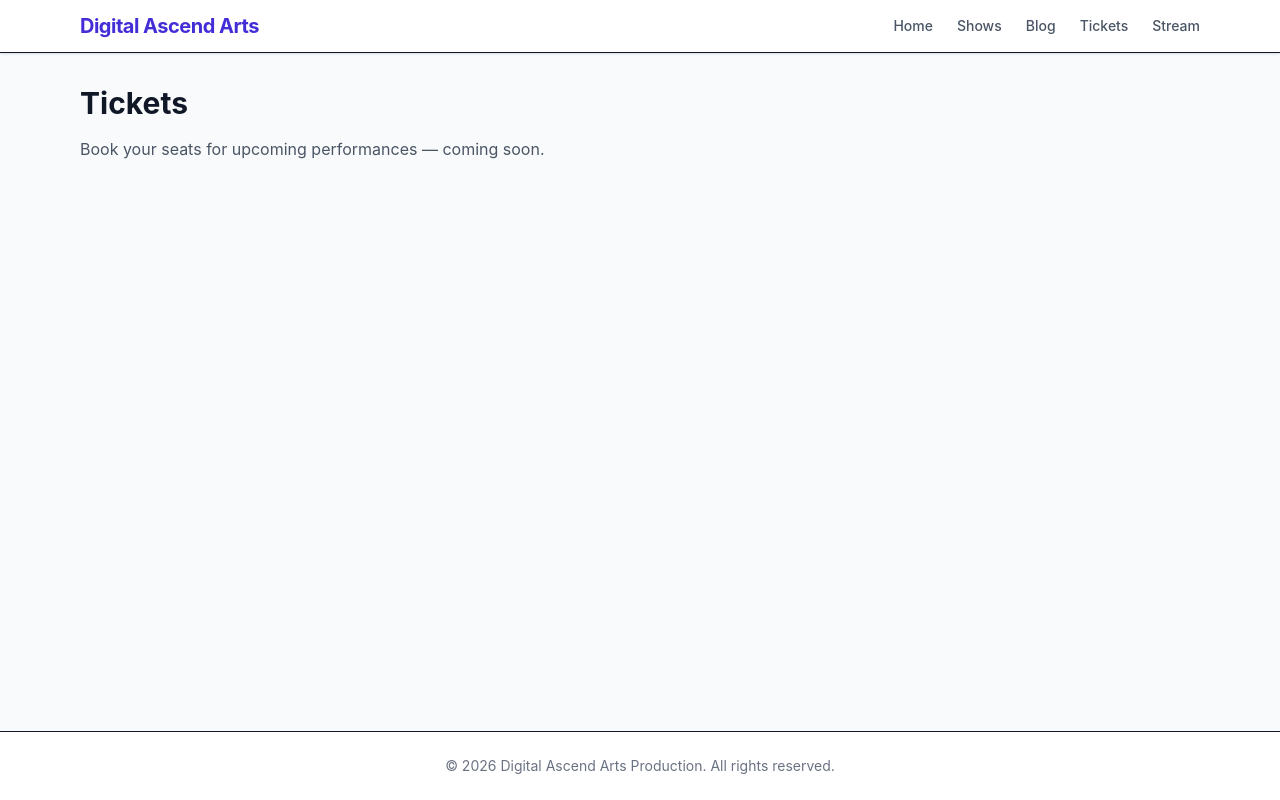
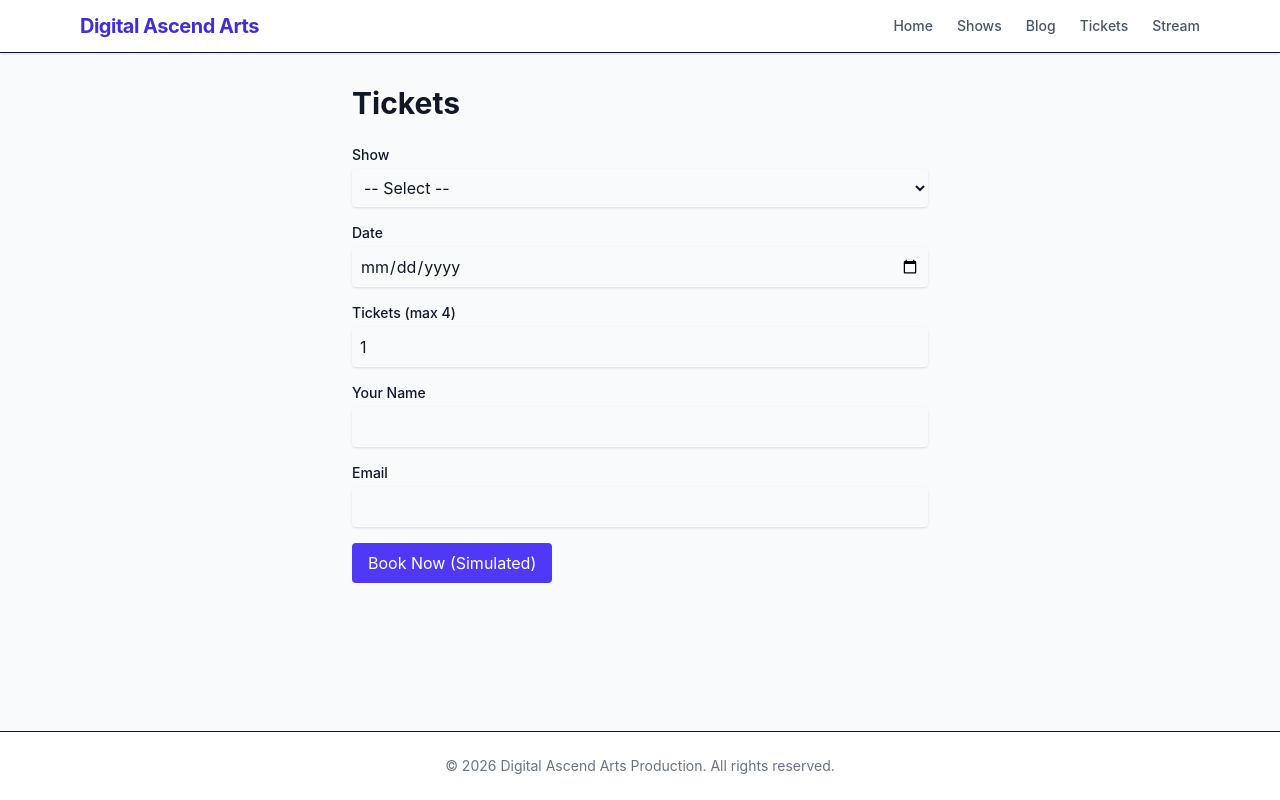
Before and after one commit to BonaventureMaina/digital-ascend, a SvelteKit app: page /tickets in a window 1280 px wide. Built offline with nearby package versions, Linux system fonts and the light colour scheme.

Commit message:
feat: simulated ticket booking with validation and confirmation

```diff
--- a/src/routes/stream/+page.svelte
+++ b/src/routes/stream/+page.svelte
@@ -1,2 +1,14 @@
-<h1 class="text-3xl font-bold">Stream</h1>
-<p class="mt-4 text-gray-600">Watch recorded productions online — coming soon.</p>
+<h1 class="text-3xl font-bold mb-4">Stream</h1>
+<p class="text-gray-600 mb-6">
+  Watch recorded productions online. <em>The Last Row</em> — coming soon.
+</p>
+
+<div class="max-w-2xl mx-auto">
+  <video controls class="w-full rounded-lg shadow-md">
+    <source src="/videos/sample.mp4" type="video/mp4" />
+    Your browser does not support the video tag.
+  </video>
+  <p class="text-sm text-gray-500 mt-2 text-center">
+    Sample footage — placeholder for future productions.
+  </p>
+</div>
--- /dev/null
+++ b/src/routes/tickets/+page.server.ts
@@ -0,0 +1,40 @@
+import type { Actions } from '@sveltejs/kit';
+
+let bookingCounter = 1000; // in-memory counter (resets on server restart)
+
+export const actions = {
+  default: async ({ request }) => {
+    const data = await request.formData();
+    const show = data.get('show') as string;
+    const date = data.get('date') as string;
+    const quantity = parseInt(data.get('quantity') as string, 10);
+    const name = data.get('name') as string;
+    const email = data.get('email') as string;
+
+    // Basic validation
+    const errors: Record<string, string> = {};
+    if (!show) errors.show = 'Please select a show.';
+    if (!date) errors.date = 'Please choose a date.';
+    if (!quantity || quantity < 1 || quantity > 4) errors.quantity = '1–4 tickets only.';
+    if (!name) errors.name = 'Name is required.';
+    if (!email || !email.includes('@')) errors.email = 'Valid email required.';
+
+    if (Object.keys(errors).length > 0) {
+      return { errors, values: { show, date, quantity, name, email } };
+    }
+
+    const bookingRef = `ASCEND-${bookingCounter++}`;
+
+    return {
+      success: true,
+      booking: {
+        ref: bookingRef,
+        show,
+        date,
+        quantity,
+        name,
+        email
+      }
+    };
+  }
+} satisfies Actions;
--- a/src/routes/tickets/+page.svelte
+++ b/src/routes/tickets/+page.svelte
@@ -1,2 +1,74 @@
-<h1 class="text-3xl font-bold">Tickets</h1>
-<p class="mt-4 text-gray-600">Book your seats for upcoming performances — coming soon.</p>
+<script lang="ts">
+  let { form } = $props();
+
+  const errors = form?.errors ?? {};
+  const values = form?.values ?? {};
+  const booking = form?.booking ?? null;
+  const success = form?.success ?? false;
+</script>
+
+<div class="max-w-xl mx-auto">
+  <h1 class="text-3xl font-bold mb-6">Tickets</h1>
+
+  {#if success && booking}
+    <div class="bg-green-50 border border-green-200 rounded-lg p-6">
+      <h2 class="text-xl font-semibold text-green-800 mb-2">Booking Confirmed</h2>
+      <p class="text-sm text-green-700 mb-4">Reference: <strong>{booking.ref}</strong></p>
+
+      <div class="bg-white p-4 rounded border border-green-100 space-y-2 text-sm">
+        <p><strong>Show:</strong> {booking.show}</p>
+        <p><strong>Date:</strong> {booking.date}</p>
+        <p><strong>Tickets:</strong> {booking.quantity}</p>
+        <p><strong>Name:</strong> {booking.name}</p>
+        <p><strong>Email:</strong> {booking.email}</p>
+      </div>
+
+      <p class="mt-4 text-sm text-green-700">This is a simulated booking. No payment has been taken.</p>
+      <button
+        onclick={() => window.print()}
+        class="mt-4 bg-indigo-600 text-white px-4 py-2 rounded text-sm hover:bg-indigo-700"
+      >
+        Print Ticket
+      </button>
+    </div>
+  {:else}
+    <form method="POST" class="space-y-4">
+      <div>
+        <label for="show" class="block text-sm font-medium">Show</label>
+        <select id="show" name="show" class="mt-1 w-full rounded border-gray-300 shadow-sm p-2">
+          <option value="">-- Select --</option>
+          <option value="The Last Row" selected={values.show === 'The Last Row'}>The Last Row</option>
+        </select>
+        {#if errors.show}<p class="text-red-600 text-sm mt-1">{errors.show}</p>{/if}
+      </div>
+
+      <div>
+        <label for="date" class="block text-sm font-medium">Date</label>
+        <input type="date" id="date" name="date" value={values.date ?? ''} class="mt-1 w-full rounded border-gray-300 shadow-sm p-2" />
+        {#if errors.date}<p class="text-red-600 text-sm mt-1">{errors.date}</p>{/if}
+      </div>
+
+      <div>
+        <label for="quantity" class="block text-sm font-medium">Tickets (max 4)</label>
+        <input type="number" id="quantity" name="quantity" min="1" max="4" value={values.quantity ?? 1} class="mt-1 w-full rounded border-gray-300 shadow-sm p-2" />
+        {#if errors.quantity}<p class="text-red-600 text-sm mt-1">{errors.quantity}</p>{/if}
+      </div>
+
+      <div>
+        <label for="name" class="block text-sm font-medium">Your Name</label>
+        <input type="text" id="name" name="name" value={values.name ?? ''} class="mt-1 w-full rounded border-gray-300 shadow-sm p-2" />
+        {#if errors.name}<p class="text-red-600 text-sm mt-1">{errors.name}</p>{/if}
+      </div>
+
+      <div>
+        <label for="email" class="block text-sm font-medium">Email</label>
+        <input type="email" id="email" name="email" value={values.email ?? ''} class="mt-1 w-full rounded border-gray-300 shadow-sm p-2" />
+        {#if errors.email}<p class="text-red-600 text-sm mt-1">{errors.email}</p>{/if}
+      </div>
+
+      <button type="submit" class="bg-indigo-600 text-white px-4 py-2 rounded hover:bg-indigo-700">
+        Book Now (Simulated)
+      </button>
+    </form>
+  {/if}
+</div>
```
Also changed, not shown: 1 other file (tests, documents, lock files or other folders).
